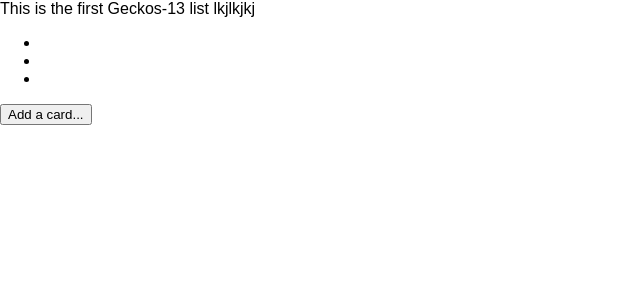
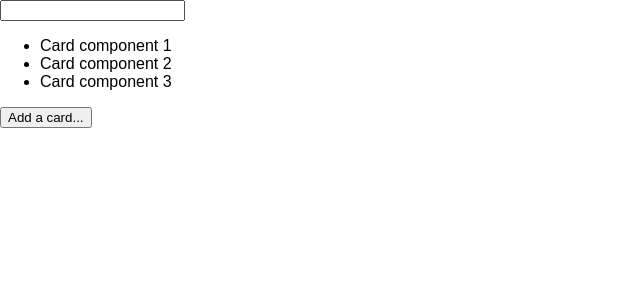
Before and after one commit to chingu-voyage4/Geckos-Team-13, a React (Create React App) app: page / in a window 1280 px wide. Shown: the top 300 px of the page, without its empty margins (0-640 px from the left). Built offline with nearby package versions, Linux system fonts and the light colour scheme.

Commit message:
Changed expanded component to form instead of a div

```diff
--- a/src/components/ColumnList.js
+++ b/src/components/ColumnList.js
@@ -4,7 +4,10 @@ export default class extends Component {
   constructor(props) {
     super(props)
 
-    this.state = { outComponentSelected: true }
+    this.state = {
+      outComponentSelected: true,
+      listTitle: "The Gecko-13s first list"
+    }
 
     this.setWrapperRef = this.setWrapperRef.bind(this)
     this.handleClickOutside = this.handleClickOutside.bind(this)
@@ -34,6 +37,7 @@ export default class extends Component {
   }
 
   handleClick(event) {
+    console.log(this.state.listTitle)
     this.setState({ outComponentSelected: false })
   }
 
@@ -48,20 +52,21 @@ export default class extends Component {
         {this.props.children}
         <div className='list__header'>
           <div className='list__header-title'>
-            This is the first Geckos-13 list lkjlkjkj
+            <input type="text" />
           </div>
         </div>
         <div className='card-container'>
           <ul className='cards'>
-            <li className='card-preview' />
-            <li className='card-preview' />
-            <li className='card-preview' />
+            <li className='card-preview'>Card component 1</li>
+            <li className='card-preview'>Card component 2</li>
+            <li className='card-preview'>Card component 3</li>
           </ul>
         </div>
-        <div ref={this.setWrapperRef} className='list__add-cards-full' style={{ display: this.state.outComponentSelected ? 'none' : 'block' }}>
+        <form ref={this.setWrapperRef} className='list__add-cards-full' style={{ display: this.state.outComponentSelected ? 'none' : 'block' }}>
+          <textarea name="card-title" id="" cols="30" rows="10"></textarea>
           <button className='btn--add'>ADD</button>
           <button onClick={this.cancelExpansion} className='btn--cancel'>X</button>
-        </div>
+        </form>
         <button onClick={this.handleClick} className="list__add-cards-short" style={{ display: this.state.outComponentSelected ? 'block' : 'none' }}>Add a card...</button>
       </div>
     )
```
